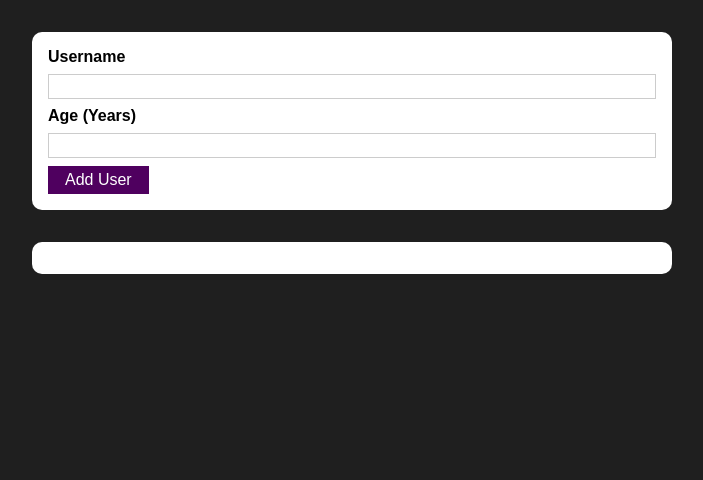
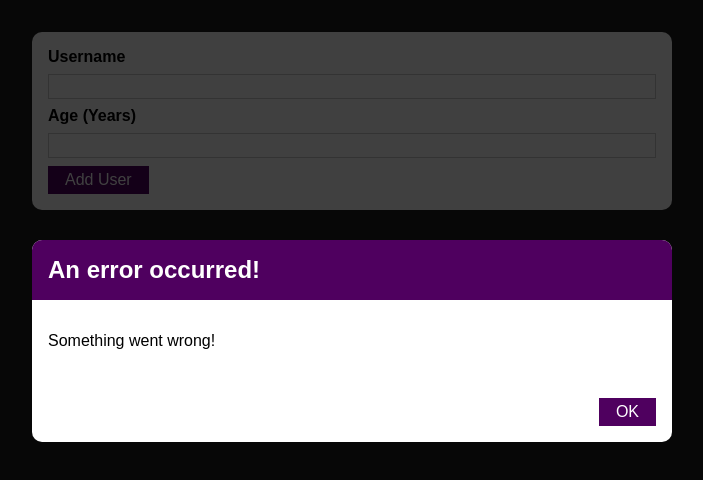
Before and after one commit to jimmikmak/usernames-app, a React (Create React App) app: page / in a window 1280 px wide. Shown: the top 480 px of the page, without its empty margins (288-991 px from the left). Built offline with nearby package versions, Linux system fonts and the light colour scheme.

Commit message:
Fixed import error with extra div wrapping

```diff
--- a/src/components/Users/AddUser.js
+++ b/src/components/Users/AddUser.js
@@ -1,6 +1,7 @@
 import React, { useState } from "react";
 import Card from "../UI/Card";
 import Button from "../UI/Button";
+import ErrorModal from "../UI/ErrorModal";
 import classes from "./AddUser.module.css";
 
 const AddUser = (props) => {
@@ -29,6 +30,8 @@
   };
 
   return (
+    <div>
+      <ErrorModal title="An error occurred!" message="Something went wrong!" />
       <Card className={classes.input}>
         <form onSubmit={addUserHandler}>
           <label htmlFor="username">Username</label>
@@ -48,6 +51,7 @@
           <Button type="submit">Add User</Button>
         </form>
       </Card>
+    </div>
   );
 };
 
```
Lines whose indentation alone changed are shown as unchanged.
